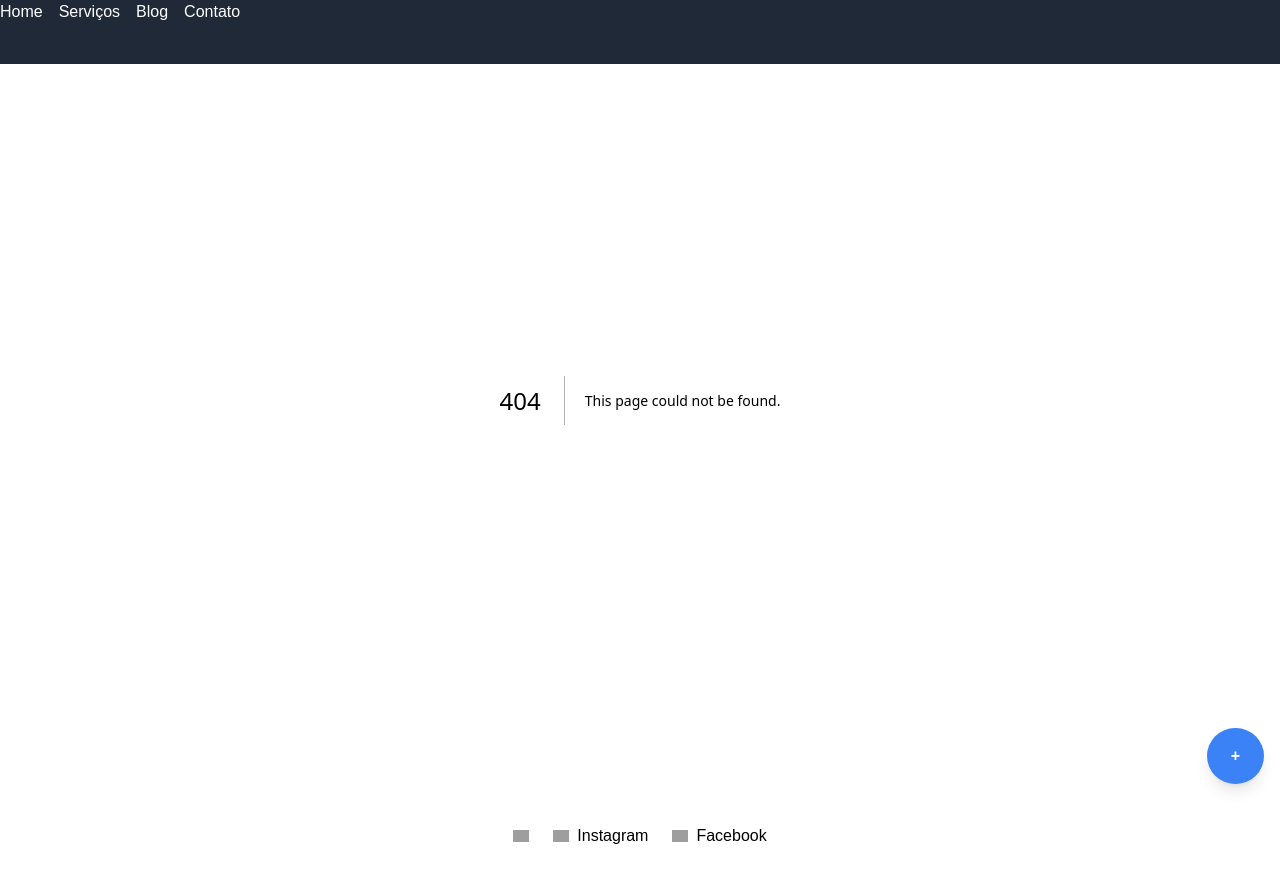
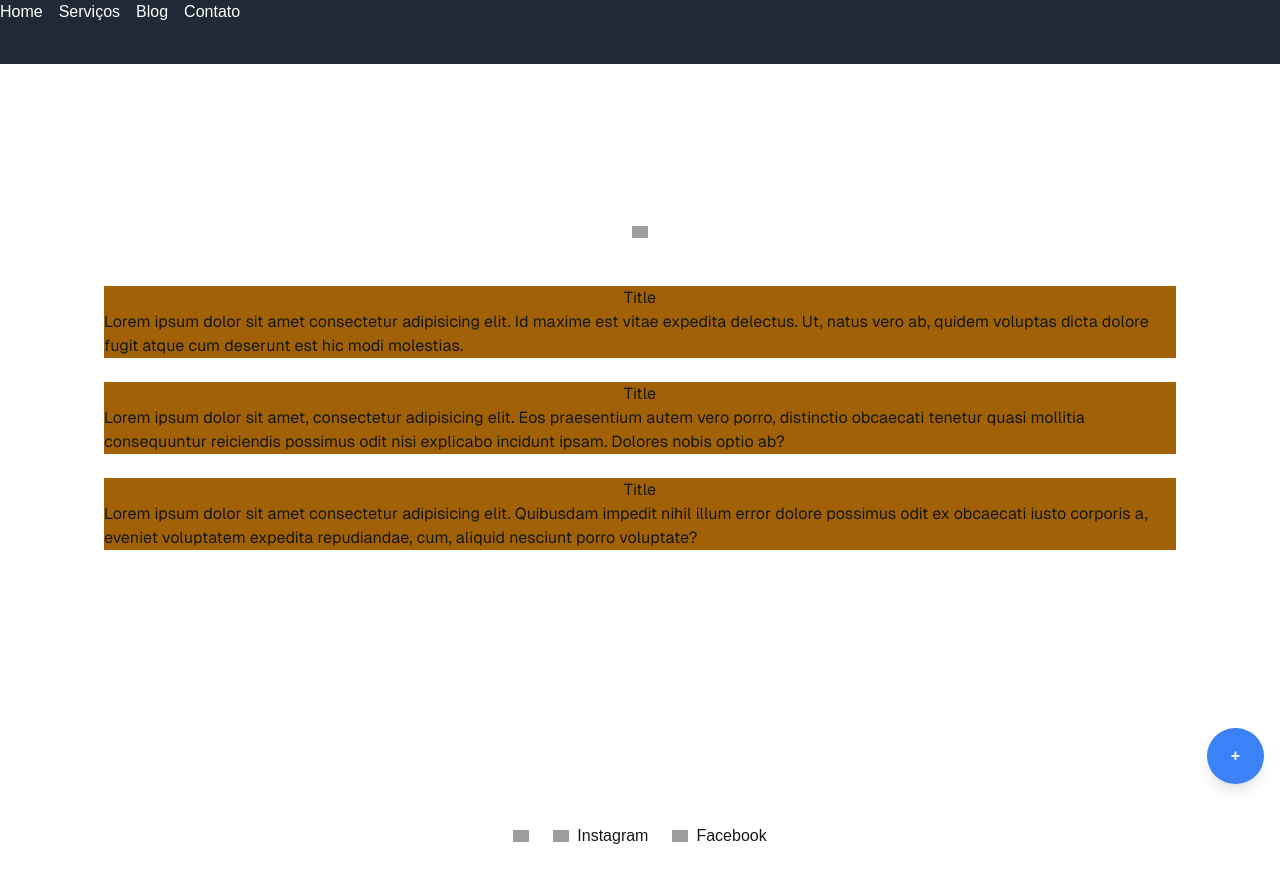
Before and after one commit to guimell/nextjspriscila, a Next.js app: page /servicos in a window 1280 px wide. Before the commit this address had no page. Built offline with nearby package versions, Linux system fonts and the light colour scheme; grey boxes are pictures that could not be loaded.

Commit message:
Criado: pagina serviços

```diff
--- /dev/null
+++ b/app/servicos/page.tsx
@@ -0,0 +1,48 @@
+import Image from "next/image";
+
+export default function Serviços() {
+  return (
+    <div className="grid grid-rows-[20px_1fr_20px] items-center justify-items-center min-h-screen p-8 pb-20 gap-16 sm:p-20 font-[family-name:var(--font-geist-sans)]">
+      <main className="flex flex-col gap-8 row-start-2 items-center sm:items-start">
+        <div className="flex flex-col gap-6  items-center justify-center ">
+          <Image
+            aria-hidden
+            src="https://nextjs.org/icons/file.svg"
+            alt="File icon"
+            width={16}
+            height={16}
+          />
+          <div className="flex flex-col w-full gap-6 p-6 ">
+            <div className="bg-yellow-700">
+              <p className="text-center">Title</p>
+              <p>
+                Lorem ipsum dolor sit amet consectetur adipisicing elit. Id
+                maxime est vitae expedita delectus. Ut, natus vero ab, quidem
+                voluptas dicta dolore fugit atque cum deserunt est hic modi
+                molestias.
+              </p>
+            </div>
+            <div className="bg-yellow-700">
+              <p className="text-center">Title</p>
+              <p>
+                Lorem ipsum dolor sit amet, consectetur adipisicing elit. Eos
+                praesentium autem vero porro, distinctio obcaecati tenetur quasi
+                mollitia consequuntur reiciendis possimus odit nisi explicabo
+                incidunt ipsam. Dolores nobis optio ab?
+              </p>
+            </div>
+            <div className="bg-yellow-700">
+              <p className="text-center">Title</p>
+              <p>
+                Lorem ipsum dolor sit amet consectetur adipisicing elit.
+                Quibusdam impedit nihil illum error dolore possimus odit ex
+                obcaecati iusto corporis a, eveniet voluptatem expedita
+                repudiandae, cum, aliquid nesciunt porro voluptate?
+              </p>
+            </div>
+          </div>
+        </div>
+      </main>
+    </div>
+  );
+}
```
